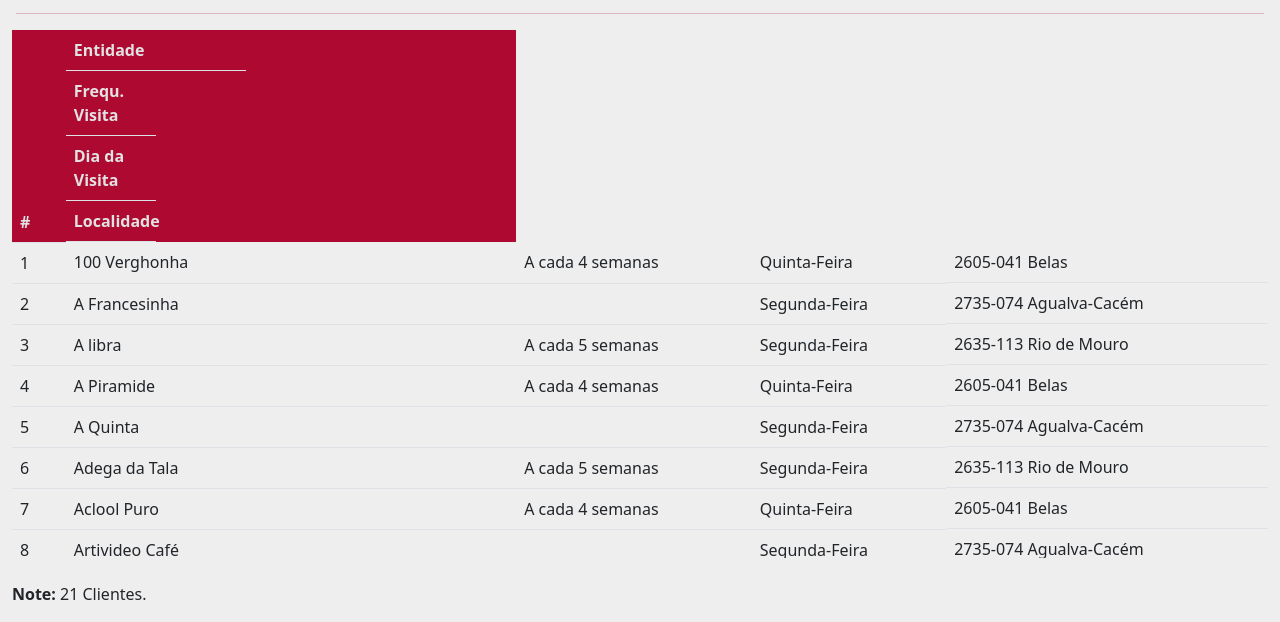
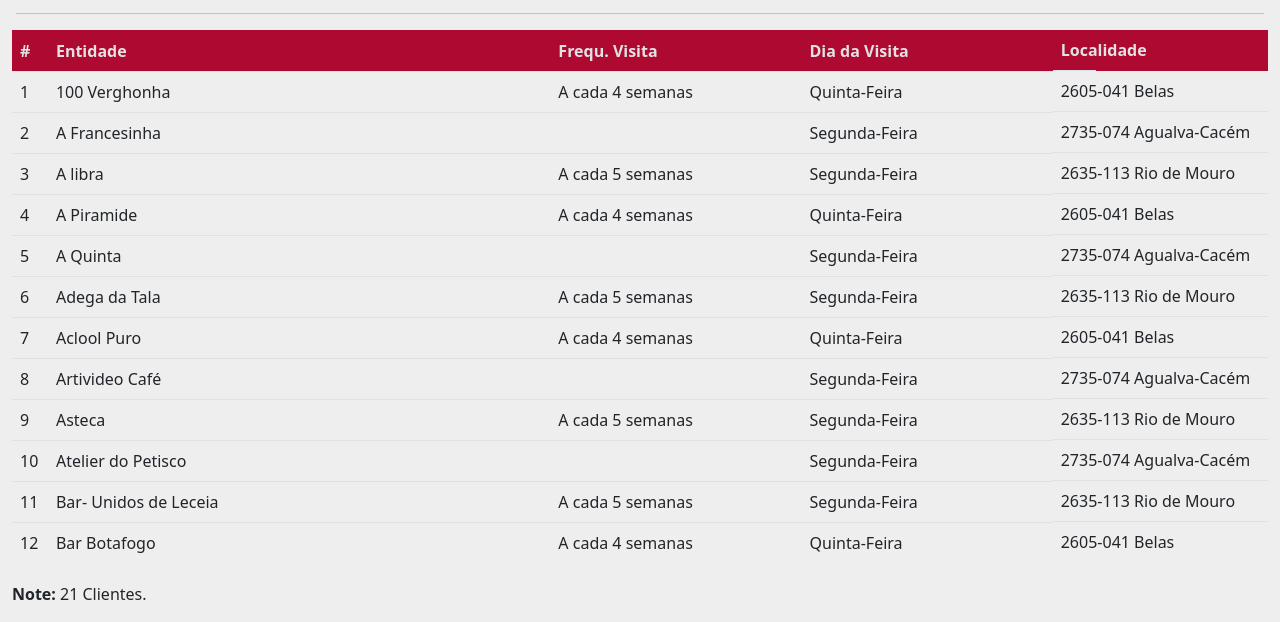
Before and after one commit to juancho108/picos-scc, a website: page pages/entidades.html in a window 1280 px wide. Shown: the part 223-845 px from the top of the page. Drawn offline with nearby package versions, Linux system fonts and the light colour scheme.

Commit message:
arreglada la cabeza de la tabla pero aun falta ordenar esto

```diff
--- a/pages/entidades.html
+++ b/pages/entidades.html
@@ -126,9 +126,9 @@
                 <thead class="table-head">
                     <tr>
                         <th>#</th>
-                        <th style="width:40%" class="d-block">Entidade</th>
-                        <th style="width:20%" class="d-block">Frequ. Visita</th>
-                        <th style="width:20%" class="d-block">Dia da Visita</th>
+                        <th style="width:40%">Entidade</th>
+                        <th style="width:20%">Frequ. Visita</th>
+                        <th style="width:20%">Dia da Visita</th>
                         <th style="width:20%" class="d-none d-md-block">Localidade</th>
                     </tr>
                 </thead>
```
Also changed, not shown: pages/entidade/availability.html (+1 -1 lines), pages/entidade/plano_acao.html (+1 -1 lines).
